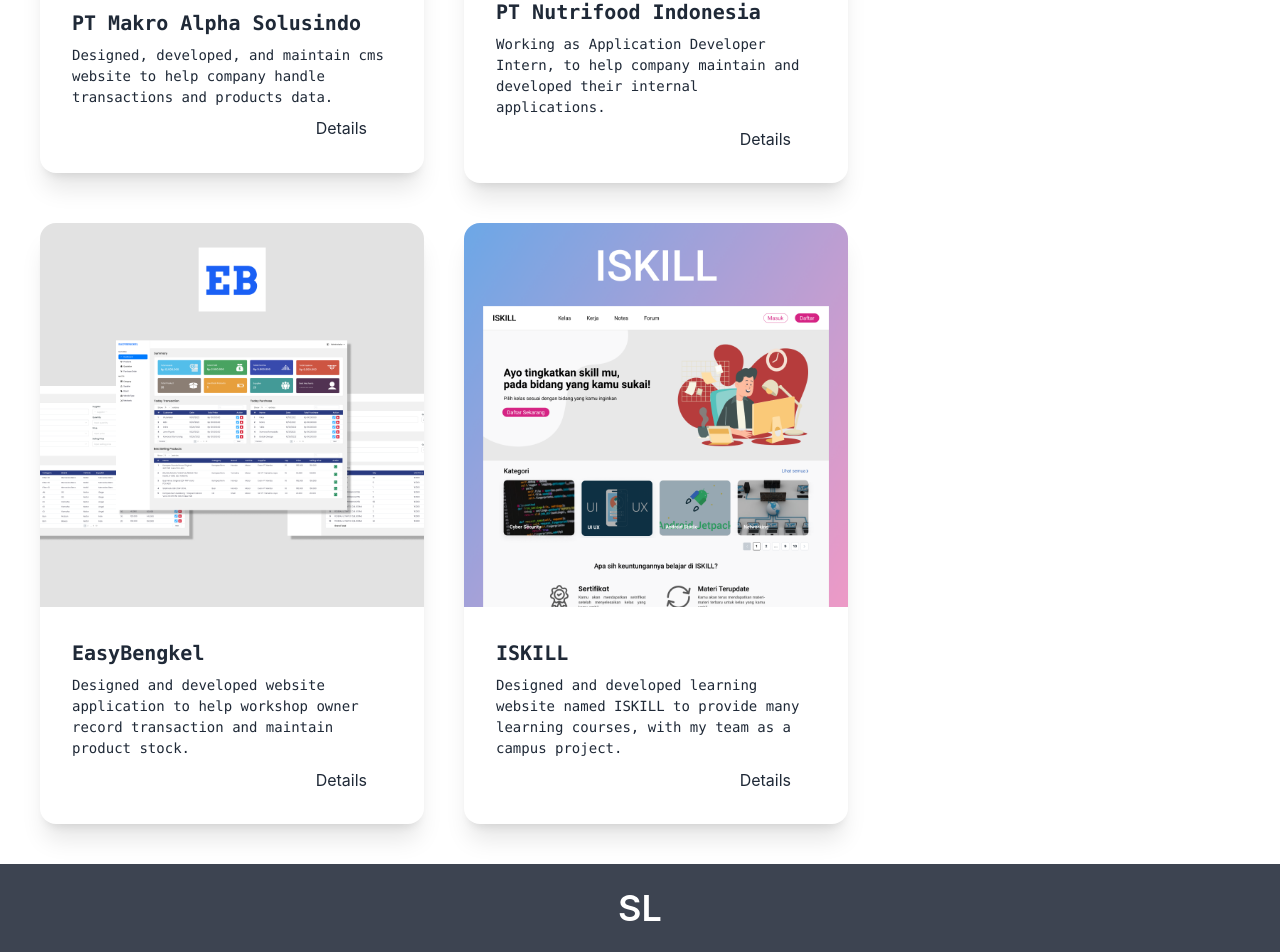
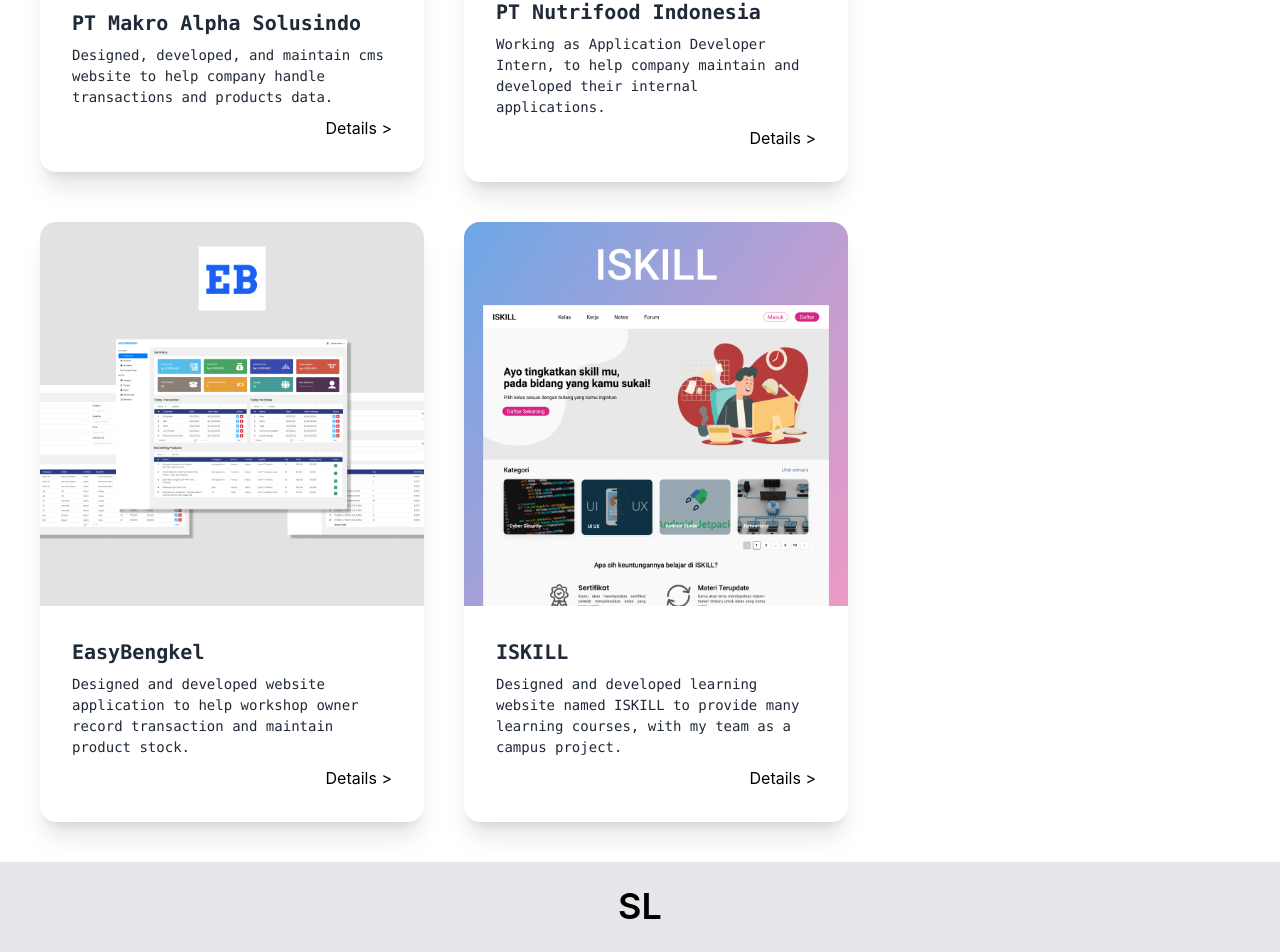
Before and after one commit to stefanus2709/stefanus2709.github.io, a React (Create React App) app: page /experience in a window 1280 px wide. Shown: the part 674-1626 px from the top of the page. Built offline with nearby package versions, Linux system fonts and the light colour scheme.

Commit message:
[fix] interface for dark and light mode

```diff
--- a/src/App.js
+++ b/src/App.js
@@ -3,11 +3,25 @@
 import HomePage from './components/Home/HomePage';
 import ExperiencePage from './components/Experience/ExperiencePage';
 import { createBrowserRouter,RouterProvider } from "react-router-dom";
+import { useState, useEffect } from 'react'
+
+function App() {
+  // This holds the information about dark mode/light mode
+  const [mode, setMode] = useState();
+
+  useEffect(() => {
+    window.matchMedia('(prefers-color-scheme: dark)')
+      .addEventListener('change', event => {
+        const colorScheme = event.matches ? "dark" : "light";
+        console.log(colorScheme); // "dark" or "light"
+        setMode(colorScheme);
+      });
+  }, []);
 
   const router = createBrowserRouter([
     {
       path: "/",
-    element: <HomePage/>,
+      element: <HomePage screenMode={mode}/>,
     },
     {
       path: "/experience",
@@ -15,8 +29,6 @@
     },
   ]);
 
-
-function App() {
   return (
     <div>
       <RouterProvider router={router} />
--- a/src/components/Experience/ExperienceContent.jsx
+++ b/src/components/Experience/ExperienceContent.jsx
@@ -9,7 +9,7 @@
         <div className='p-10'>
             <div className='text-center'>
                 <p className='font-mono phone:text-lg sm:text-2xl md:text-3xl xl:text-6xl font-bold mb-4'>My Experience</p>
-                <p className='font-mono phone:text-[8px] sm:text-xs md:text-base xl:text-xl'>Here are some of my previous project and works i've working before</p>
+                <p className='font-mono phone:text-[12px] sm:text-xs md:text-base xl:text-xl'>Here are some of my previous project and works i've working before</p>
             </div>
             <div className="divider"></div>
             <div className='flex flex-row flex-wrap items-center gap-10'>
@@ -20,10 +20,9 @@
                         <h2 className="card-title font-mono">PT Makro Alpha Solusindo</h2>
                         <p className='font-mono text-[14px]'>Designed, developed, and maintain cms website to help company handle transactions and products data.</p>
                         <div className="card-actions justify-end">
-                            <Link className="text-inherit">
+                            <Link className="dark:text-gray-400 text-black">
                                 <div className='flex flex-row items-center'>
-                                    Details
-                                    <svg width={'25px'} height={'25px'} viewBox="0 0 24 24" xmlns="http://www.w3.org/2000/svg" fill="#ffffff" stroke="#ffffff"><g id="SVGRepo_bgCarrier" stroke-width="0"></g><g id="SVGRepo_tracerCarrier" stroke-linecap="round" stroke-linejoin="round"></g><g id="SVGRepo_iconCarrier"> <title></title> <g id="Complete"> <g id="F-Chevron"> <polyline fill="none" id="Right" points="8.5 5 15.5 12 8.5 19" stroke="#ffffff" stroke-linecap="round" stroke-linejoin="round" stroke-width="2"></polyline> </g> </g> </g></svg>
+                                    Details {'>'}
                                 </div>
                             </Link>
                         </div>
@@ -36,10 +35,9 @@
                         <h2 className="card-title font-mono">PT Nutrifood Indonesia</h2>
                         <p className='font-mono text-[14px]'>Working as Application Developer Intern, to help company maintain and developed their internal applications.</p>
                         <div className="card-actions justify-end">
-                            <Link className="text-inherit">
+                            <Link className="dark:text-gray-400 text-black">
                                 <div className='flex flex-row items-center'>
-                                    Details
-                                    <svg width={'25px'} height={'25px'} viewBox="0 0 24 24" xmlns="http://www.w3.org/2000/svg" fill="#ffffff" stroke="#ffffff"><g id="SVGRepo_bgCarrier" stroke-width="0"></g><g id="SVGRepo_tracerCarrier" stroke-linecap="round" stroke-linejoin="round"></g><g id="SVGRepo_iconCarrier"> <title></title> <g id="Complete"> <g id="F-Chevron"> <polyline fill="none" id="Right" points="8.5 5 15.5 12 8.5 19" stroke="#ffffff" stroke-linecap="round" stroke-linejoin="round" stroke-width="2"></polyline> </g> </g> </g></svg>
+                                    Details {'>'}
                                 </div>
                             </Link>
                         </div>
@@ -52,10 +50,9 @@
                         <h2 className="card-title font-mono">EasyBengkel</h2>
                         <p className='font-mono text-[14px]'>Designed and developed website application to help workshop owner record transaction and maintain product stock.</p>
                         <div className="card-actions justify-end">
-                            <Link className="text-inherit">
+                            <Link className="dark:text-gray-400 text-black">
                                 <div className='flex flex-row items-center'>
-                                    Details
-                                    <svg width={'25px'} height={'25px'} viewBox="0 0 24 24" xmlns="http://www.w3.org/2000/svg" fill="#ffffff" stroke="#ffffff"><g id="SVGRepo_bgCarrier" stroke-width="0"></g><g id="SVGRepo_tracerCarrier" stroke-linecap="round" stroke-linejoin="round"></g><g id="SVGRepo_iconCarrier"> <title></title> <g id="Complete"> <g id="F-Chevron"> <polyline fill="none" id="Right" points="8.5 5 15.5 12 8.5 19" stroke="#ffffff" stroke-linecap="round" stroke-linejoin="round" stroke-width="2"></polyline> </g> </g> </g></svg>
+                                    Details {'>'}
                                 </div>
                             </Link>
                         </div>
@@ -68,10 +65,9 @@
                         <h2 className="card-title font-mono">ISKILL</h2>
                         <p className='font-mono text-[14px]'>Designed and developed learning website named ISKILL to provide many learning courses, with my team as a campus project.</p>
                         <div className="card-actions justify-end">
-                            <Link className="text-inherit">
+                            <Link className="dark:text-gray-400 text-black">
                                 <div className='flex flex-row items-center'>
-                                    Details
-                                    <svg width={'25px'} height={'25px'} viewBox="0 0 24 24" xmlns="http://www.w3.org/2000/svg" fill="#ffffff" stroke="#ffffff"><g id="SVGRepo_bgCarrier" stroke-width="0"></g><g id="SVGRepo_tracerCarrier" stroke-linecap="round" stroke-linejoin="round"></g><g id="SVGRepo_iconCarrier"> <title></title> <g id="Complete"> <g id="F-Chevron"> <polyline fill="none" id="Right" points="8.5 5 15.5 12 8.5 19" stroke="#ffffff" stroke-linecap="round" stroke-linejoin="round" stroke-width="2"></polyline> </g> </g> </g></svg>
+                                    Details {'>'}
                                 </div>
                             </Link>
                         </div>
--- a/src/components/Experience/ExperiencePage.jsx
+++ b/src/components/Experience/ExperiencePage.jsx
@@ -3,7 +3,6 @@
 import ExperienceContent from "./ExperienceContent"
 
 const ProjectPage = (props) => {
-    console.log(props)
     return (
         <div>
             <Navbar/>
--- a/src/components/Footer.jsx
+++ b/src/components/Footer.jsx
@@ -1,6 +1,6 @@
 const Footer = () => {
     return (
-        <footer className="footer footer-center p-5 bg-neutral text-primary-content">
+        <footer className="footer footer-center p-5 dark:bg-neutral dark:text-gray-400 text-black bg-gray-200">
             <div>
                 <a className="btn btn-ghost normal-case text-4xl">SL</a>
             </div>
--- a/src/components/Home/HomeContent.jsx
+++ b/src/components/Home/HomeContent.jsx
@@ -24,7 +24,8 @@
 
                 <div className="transition ease-in-out duration-700 chat-bubble w-11/12 p-5
                 hover:-translate-y-3 hover:translate-x-3 hover:bg-sky-500 hover:duration-700 hover:ease-in-out
-                hover:text-white hover:cursor-pointer">
+                hover:text-white hover:cursor-pointer dark:bg-neutral dark:text-gray-400 text-black
+                bg-gray-200">
                     <p className="font-mono phone:text-lg sm:text-2xl md:text-3xl xl:text-6xl font-bold">
                         Hello, I'm Stefanus Likardi
                     </p>
@@ -36,12 +37,12 @@
                         Have almost 2 years of experience working on web development field.<br/>
                         Passionate in computer science and technology field, seeking for opportunity to improve and increase my skill and experience on those field.
                     </p>
-                    <br/>
-                    <div className="font-mono phone:text-[8px] sm:text-xs md:text-base xl:text-xl text-end">
+                    {/* <br/> */}
+                    {/* <div className="font-mono phone:text-[8px] sm:text-xs md:text-base xl:text-xl text-end">
                         Press <kbd id="kbdF" className="kbd kbd-sm">F</kbd> to pay respects.
                         <br/>
                         {keyDown != 0 && `Respected ${keyDown} times.`}
-                    </div>
+                    </div> */}
                 </div>
             </div>
         </div>
--- a/src/components/Home/HomePage.jsx
+++ b/src/components/Home/HomePage.jsx
@@ -3,7 +3,8 @@
 import HomeContent from "./HomeContent"
 import Footer from "../Footer"
 
-const HomePage = () => {
+const HomePage = (props) => {
+    console.log(props)
     return (
         <>
             <Navbar/>
--- a/src/components/Home/HomeProject.jsx
+++ b/src/components/Home/HomeProject.jsx
@@ -7,7 +7,7 @@
 
 const HomeProject = () => {
     return (
-        <div className='p-10'>
+        <div className='p-10 dark:bg-neutral dark:text-gray-400 text-black'>
             <p className="font-sans font-bold text-center phone:text-lg sm:text-2xl md:text-3xl xl:text-6xl mb-10">
                 Some of My Works
             </p>
@@ -16,13 +16,13 @@
             autoPlay={true} infiniteLoop={true} showIndicators={true} showThumbs={false}
             showArrows={false} showStatus={false}>
                 <div>
-                    <img src={iskill} className="rounded-md" />
+                    <img src={iskill} alt='iskill' className="rounded-md" />
                 </div>
                 <div>
-                    <img src={easybengkel} className="rounded-md" />
+                    <img src={easybengkel} alt='easybengkel' className="rounded-md" />
                 </div>
                 <div>
-                    <img src={cmsapp} className="rounded-md" />
+                    <img src={cmsapp} alt='cmsapp' className="rounded-md" />
                 </div>
             </Carousel>
         </div>
--- a/src/components/Navbar.jsx
+++ b/src/components/Navbar.jsx
@@ -3,7 +3,7 @@
 
 const Navbar = () => {
     return (
-        <div className="navbar bg-neutral">
+        <div className="navbar dark:bg-neutral dark:text-gray-400 text-black bg-gray-200">
             <div className="navbar-start">
                 <div className="dropdown">
                 <label tabIndex={0} className="btn btn-ghost lg:hidden">
@@ -36,7 +36,6 @@
                 </label>
             </div>
         </div>
-
     )
 }
 
```
Lines whose indentation alone changed are shown as unchanged.
